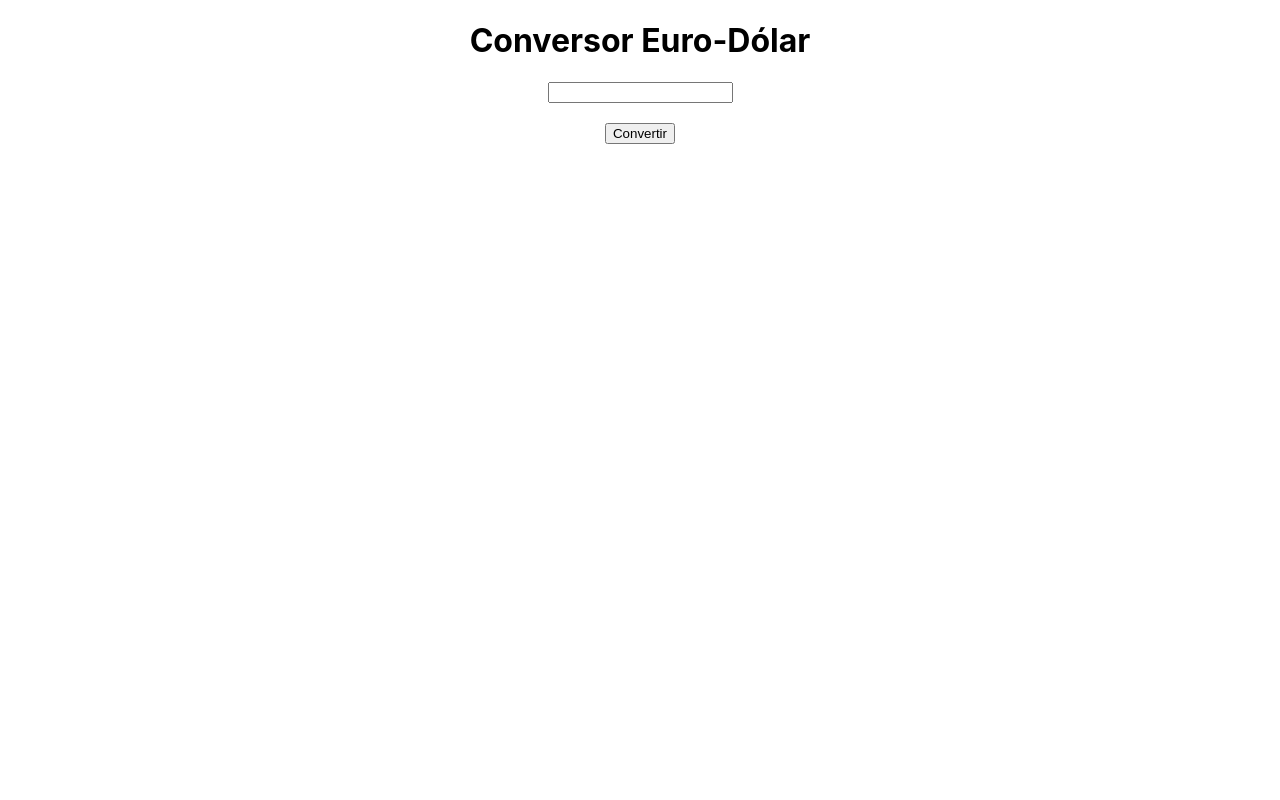
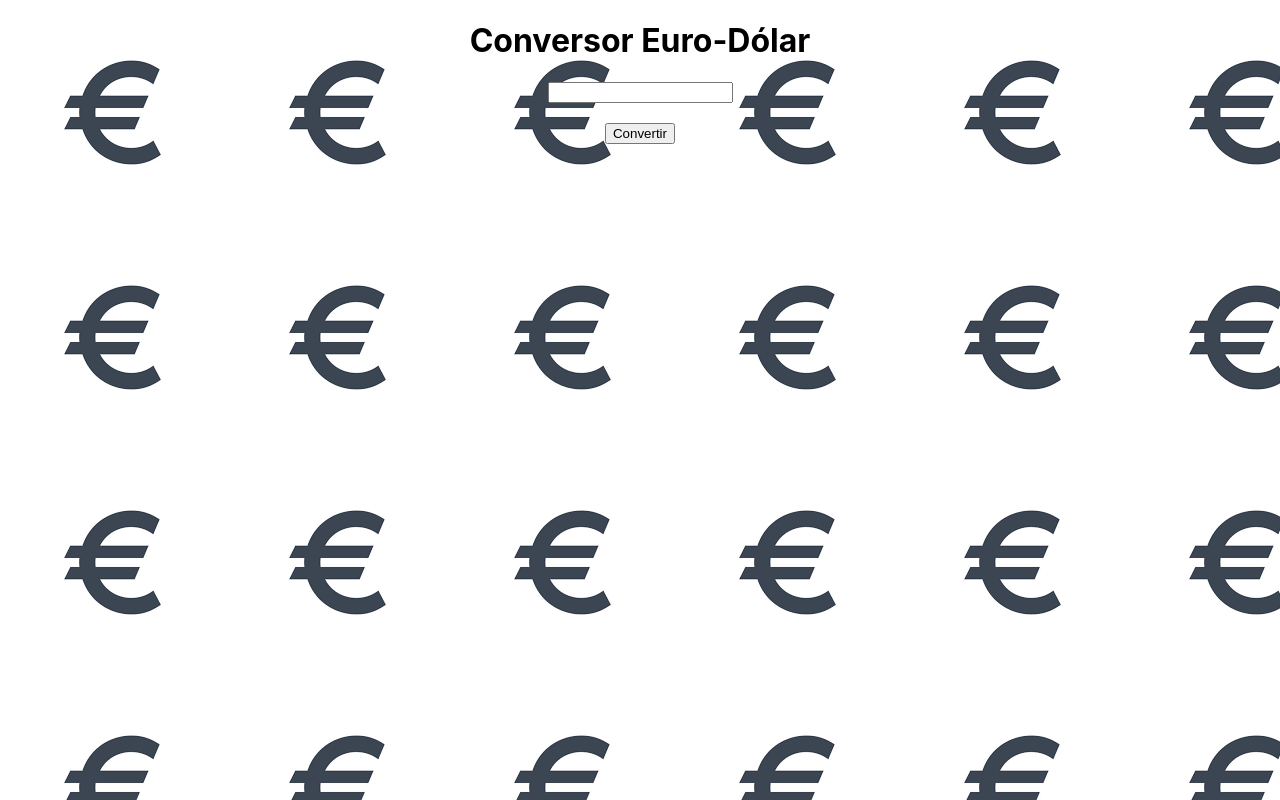
Before and after one commit to JDargon/conversor-react, a React (Create React App) app: page / in a window 1280 px wide. Built offline with nearby package versions, Linux system fonts and the light colour scheme.

Commit message:
feat: añade fondo de pantalla a la página principal

```diff
--- a/src/App.css
+++ b/src/App.css
@@ -51,3 +51,7 @@ h1{
   font-size: 1rem;
   font-weight: bold;
 }
+
+body{
+  background-image: url("./assets/dollar-to-euro.png");
+}
```
Also changed, not shown: src/assets/dollar-to-euro.jpg (added), src/assets/dollar-to-euro.png (added).
